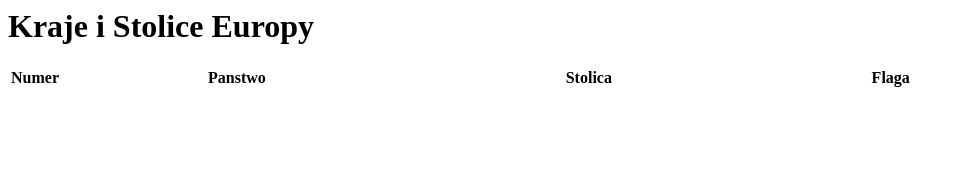
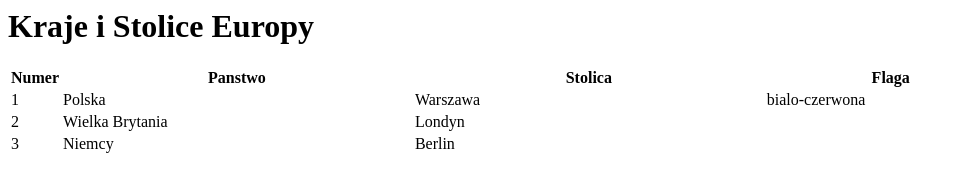
Before and after one commit to patrykrz/patrykx, a plain HTML site: page europa/index.html in a window 1280 px wide. Shown: the whole page, without its empty margins (0-964 px from the left). Drawn offline with Linux system fonts and the light colour scheme.

Commit message:
dodalismy 3 kraje

```diff
--- a/europa/index.html
+++ b/europa/index.html
@@ -18,22 +18,22 @@
         </thead>
         <tbody>
             <tr>
-                <td/>
-                <td/>
-                <td/>
-                <td/>
+                <td>1</td>
+                <td>Polska</td>
+                <td>Warszawa</td>
+                <td>bialo-czerwona</td>
             </tr>
             <tr>
-                <td/>
-                <td/>
-                <td/>
-                <td/>
+               <td>2</td>
+               <td>Wielka Brytania</td>
+               <td>Londyn</td>
+               <td></td>
             </tr>
             <tr>
-                <td/>
-                <td/>
-                <td/>
-                <td/>
+                <td>3</td>
+                <td>Niemcy</td>
+                <td>Berlin</td>
+                <td></td>
             </tr>
             <tr>
                 <td/>
```
